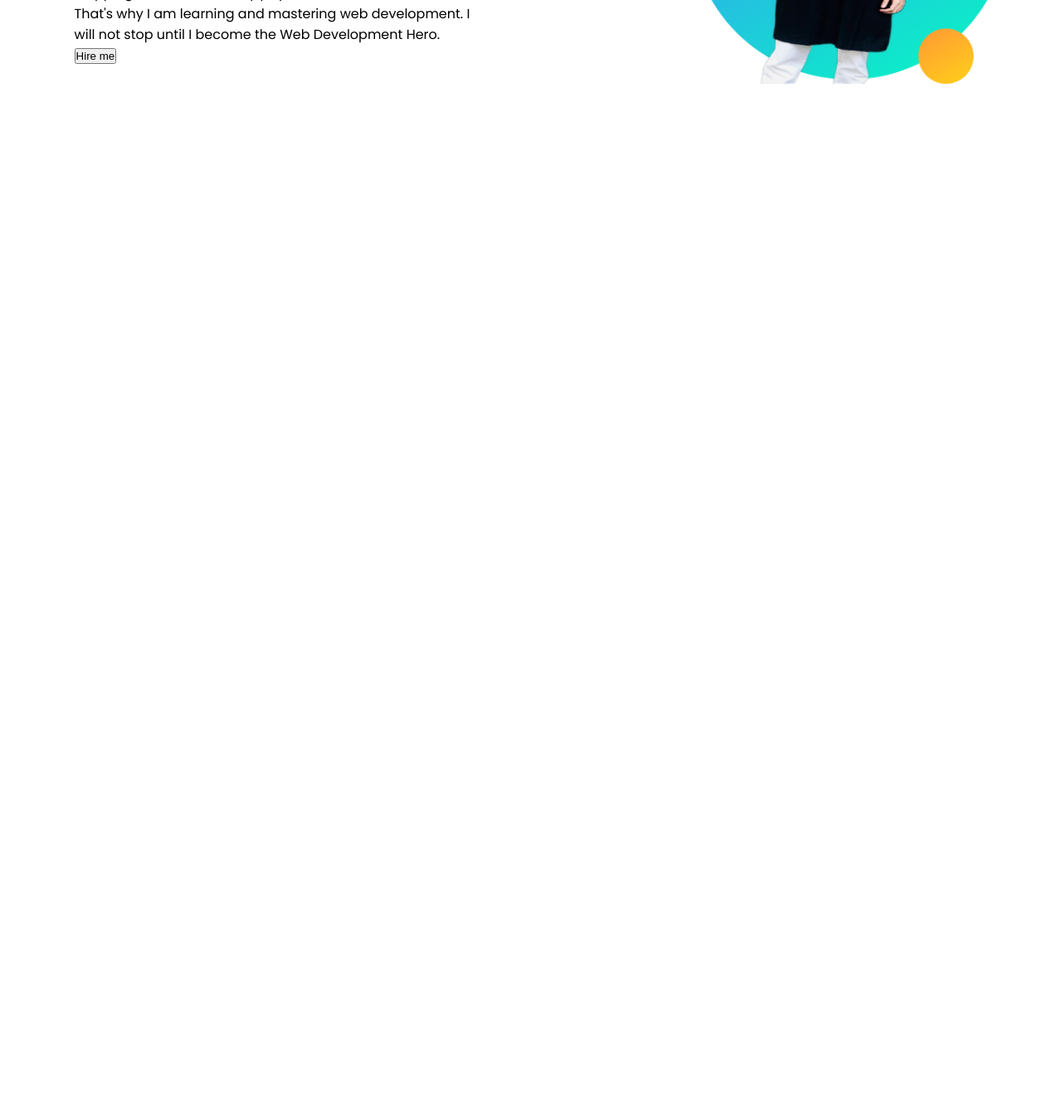
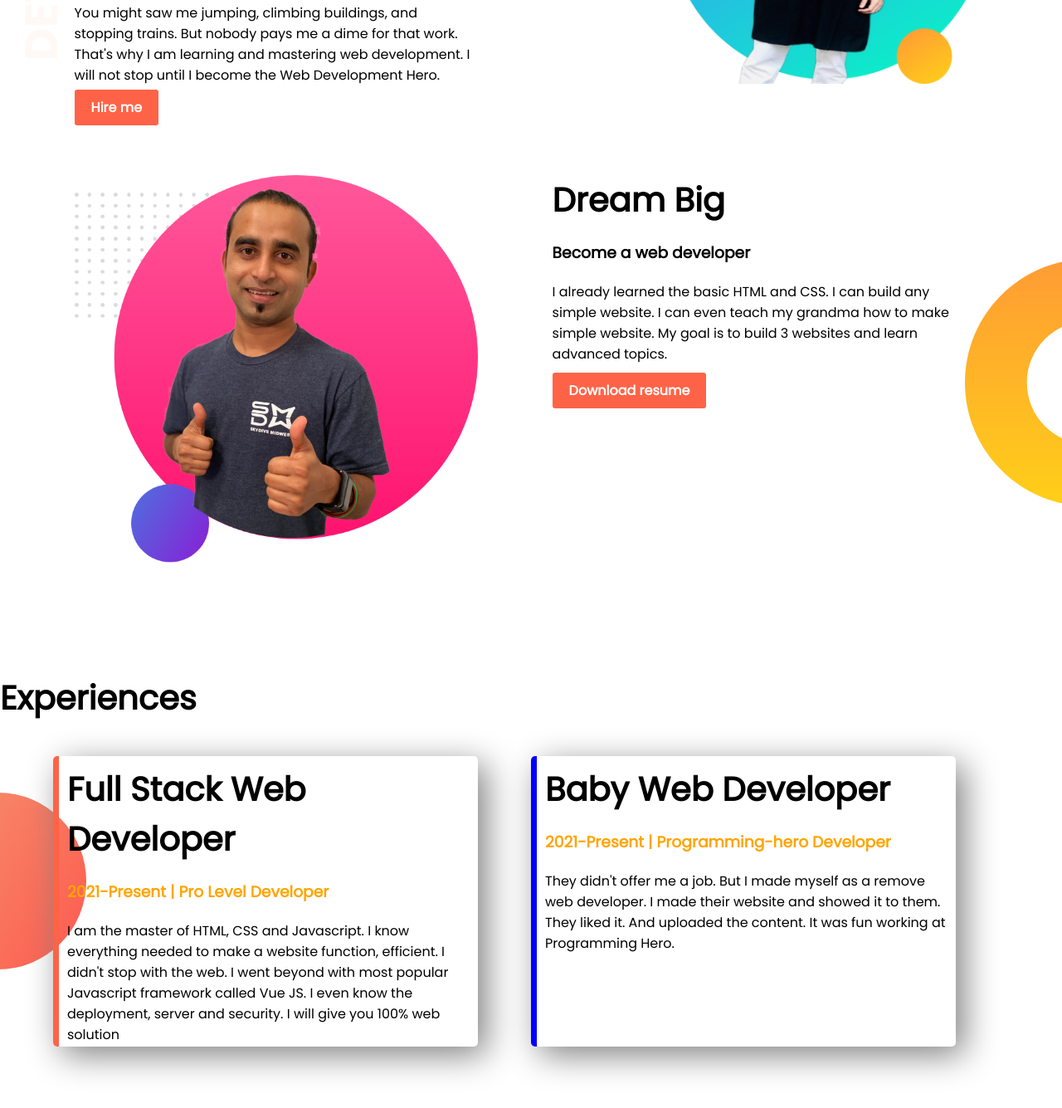
Before and after one commit to Shantw12/web-protfolio, a plain HTML site: page index.html in a window 1280 px wide. Shown: the part 289-1624 px from the top of the page at 83% size. Before the commit the page ends 800 px from the top, so only its background shows below. Drawn offline with Linux system fonts and the light colour scheme.

Commit message:
compelete website

```diff
--- a/index.html
+++ b/index.html
@@ -11,17 +11,43 @@
     <link rel="stylesheet" href="style.css">
 </head>
 <body>
-    <section>
+    <section class="top-bar">
         <div class="half-width">
         <h1>Welcome To</h1>
         <h1><span class="text">Shantw</span> Website</h1>
         <h3>Build Climber and Train Stopper</h3>
         <p>You might saw me jumping, climbing buildings, and stopping trains. But nobody pays me a dime for that work. That's why I am learning and mastering web development. I will not stop until I become the Web Development Hero.</p>
-        <button>Hire me</button>
+        <a class="button" href="https://www.facebook.com/rvshantw/" target="_blank">Hire me</a>
         </div>
         <div class="half-width1">
         <img src="img/image 10.png" alt="">
         </div>
     </section>
+    <section class="dream-area">
+        <div class="dream-half">
+        <img src="img/jhankar2.png" alt="">
+        </div>
+        <div class="dream-half">
+        <h1>Dream Big</h1>
+        <h3>Become a web developer</h3>
+        <p>I already learned the basic HTML and CSS. I can build any simple website. I can even teach my grandma how to make simple website. My goal is to build 3 websites and learn advanced topics.</p>
+        <a class="button" href="https://www.facebook.com/rvshantw/" target="_blank">Download resume</a>
+        </div>
+    </section>
+    <section class="experience-area">
+        <h1>Experiences</h1>
+        <div class="jk">
+        <div id="border1" class="dream-half exp-border">
+        <h1>Full Stack Web Developer</h1>
+        <h3 class="ex-p">2021-Present | Pro Level Developer</h3>
+        <p>I am the master of HTML, CSS and Javascript. I know everything needed to make a website function, efficient. I didn't stop with the web. I went beyond with most popular Javascript framework called Vue JS. I even know the deployment, server and security. I will give you 100% web solution</p>
+        </div>
+        <div id="border2" class="dream-half exp-border">
+        <h1>Baby Web Developer</h1>
+        <h3 class="ex-p">2021-Present | Programming-hero Developer</h3>
+        <p>They didn't offer me a job. But I made myself as a remove web developer. I made their website and showed it to them. They liked it. And uploaded the content. It was fun working at Programming Hero.</p>
+        </div>
+    </div>
+    </section>
 </body>
 </html>
--- a/style.css
+++ b/style.css
@@ -19,12 +19,87 @@ body{
 .half-width h1{
     font-size: 50px;
 }
+.half-width h3{
+    margin: 5% 0% 5% 0%;
+}
+.half-width p{
+    margin-bottom: 3%;
+}
 .half-width1{
     width: 40%;
     float: right;
     margin-right: 5%;
-    padding-left: 2%;
+    padding-right: 2%;
 }
 .half-width1 img{
     width: 100%;
 }
+.top-bar{
+    background-image: url("img/top-banner.png");
+    background-repeat: no-repeat;
+    width: 100%;
+}
+section{
+    height: 500px;
+}
+.button{
+    text-decoration: none;
+    font-weight: 700;
+    color: white;
+    background-color: tomato;
+    padding: 10px 20px;
+    border-radius: 3px;
+}
+.dream-area{
+    background-image: url("img/dream-bg.png");
+    background-repeat: no-repeat;
+    background-position: right;
+}
+.dream-half{
+    width:40%;
+    float: left;
+    padding-left: 2%;
+    margin-left: 5%;
+}
+.dream-half h1{
+    font-size: 40px;
+    margin-bottom: 4%;
+}
+.dream-half h3{
+    margin-bottom: 4%;
+}
+.dream-half p{
+    margin-bottom: 4%;
+}
+.dream-half img{
+    width: 100%;
+}
+.experience-area{
+    background-image: url("img/exp-bg.png");
+    background-repeat: no-repeat;
+    background-position: left;
+    margin-top: 100px;
+    margin-bottom: 40px;
+}
+.experience-area h1{
+    font-size: 40px;
+}
+.ex-p{
+    color: orange;
+}
+.exp-border{
+    box-shadow: 10px 10px 40px grey;
+    border-radius: 5px;
+    height: 350px;
+    padding: 10px;
+}
+#border1{
+    border-left: 7px solid tomato;
+}
+
+#border2{
+    border-left: 7px solid blue;
+}
+.jk{
+    margin-top: 40px;
+}
```
